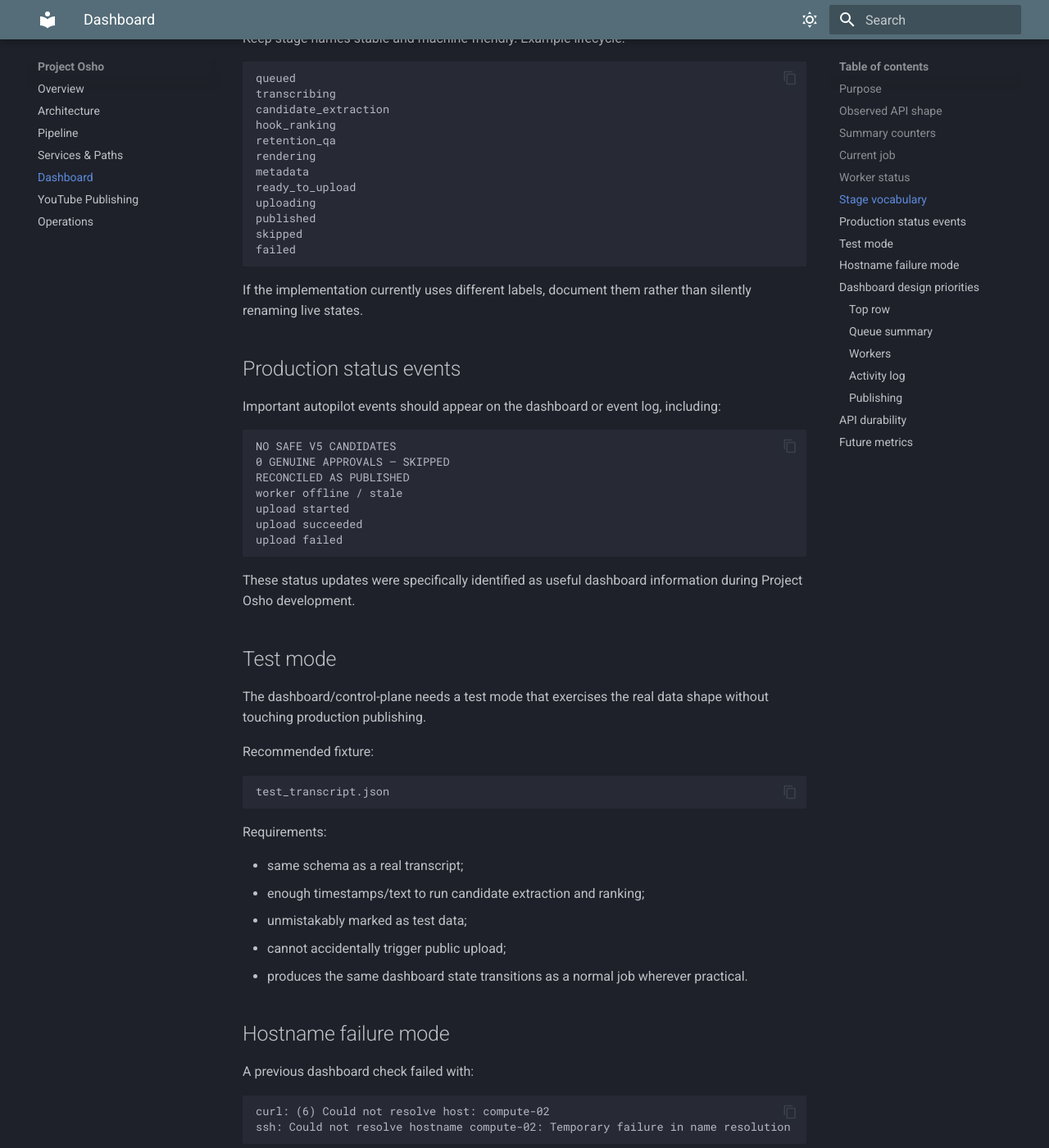
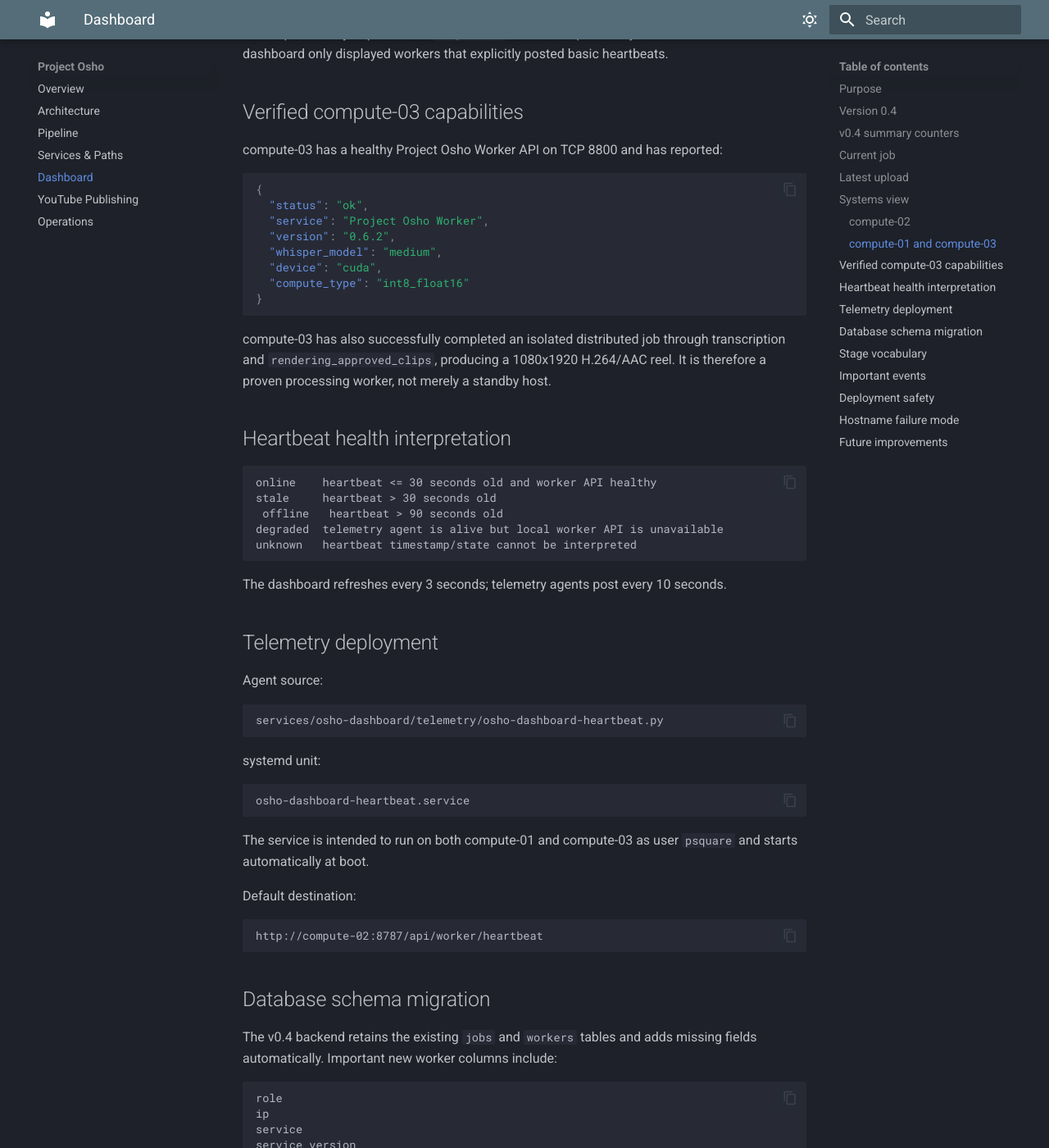
Before and after one commit to prabhat324/p2-home-os, an MkDocs documentation site: the page built from docs/12-project-osho/dashboard.md, in a window 1280 px wide and 1400 px high, scrolled down 2770 px. Shown: the whole window at 82% size. Built offline with MkDocs 1.6.1 and Material for MkDocs 9.7.7, drawn with Linux system fonts in a browser that asks for light colours; some of the changed text lies outside the part shown.

Commit message:
docs: document Osho dashboard v0.4 telemetry

````diff
--- a/docs/12-project-osho/dashboard.md
+++ b/docs/12-project-osho/dashboard.md
@@ -2,128 +2,217 @@
 
 ## Purpose
 
-The Project Osho dashboard is the human-visible surface for a zero-touch system. It should answer three questions immediately:
+The Project Osho dashboard is the human-visible surface for the zero-touch pipeline. It should answer immediately:
 
 1. What is Osho doing right now?
 2. Is every worker healthy?
-3. What happened to recent jobs and uploads?
+3. Which node owns the work?
+4. What happened to recent jobs and uploads?
 
 The dashboard backend runs on `compute-02`, keeping UI/control-plane responsibilities separate from GPU-heavy processing.
 
-## Observed API shape
+## Version 0.4
 
-The dashboard API has returned JSON structured like:
+As of 2026-08-14, dashboard v0.4 is source-controlled under:
 
-```json
-{
-  "timestamp": "2026-08-14T01:54:33.664603+00:00",
-  "summary": {
-    "uploaded": 0,
-    "processing": 0,
-    "queued": 15,
-    "failed": 1
-  },
-  "current_job": {
-    "id": "OSHO-20260813-200537-fc38cb",
-    "status": "ready_to_upload",
-    "stage": "ready_to_upload",
-    "title": "A Bird on the Wing 09",
-    "progress": 100.0,
-    "created_at": "2026-08-13T20:05:37.918243+00:00",
-    "updated_at": "2026-08-13T20:06:51.134561+00:00",
-    "published_at": null,
-    "youtube_url": null,
-    "error": null
-  },
-  "latest_upload": null,
-  "workers": []
-}
+```text
+services/osho-dashboard/
 ```
 
-The exact implementation may evolve, but this schema captures the important control-plane concepts.
+The production dashboard remains on compute-02 at:
 
-## Summary counters
+```text
+http://compute-02:8787
+```
 
-Recommended counters:
+v0.4 is designed as an in-place upgrade of the existing v0.3 SQLite-backed dashboard. Its schema migration adds columns with `ALTER TABLE` and preserves the current `/data/osho.db` database.
 
-- `uploaded` — successfully published jobs with durable receipts.
-- `processing` — jobs actively owned by a worker.
-- `queued` — jobs waiting for work.
-- `failed` — jobs that need intervention or retry.
-- `skipped` — useful future addition for sources intentionally rejected by QA.
+## v0.4 summary counters
 
-Skipped and failed must not be combined. A healthy zero-touch pipeline will intentionally skip some sources.
+```text
+Uploaded
+Processing
+Ready
+Queued
+Skipped
+Failed
+```
+
+`Skipped` is intentionally separate from `Failed`. Project Osho can reject a source because it has no safe V5 candidate or no genuine retention approval; that is healthy pipeline behavior, not a failure.
 
 ## Current job
 
-The dashboard should expose:
+The dashboard supports:
 
 ```text
 job ID
-source ID/title
+source title
 status
 stage
 progress
 assigned worker
-created timestamp
-last updated timestamp
+created / updated timestamps
 published timestamp
-YouTube URL/video ID
+YouTube URL
 error
 ```
 
-A job at `progress: 100` is not necessarily published. For example, `ready_to_upload` means production is complete but the upload still needs to succeed and be recorded.
+The `/api/jobs/update` payload now accepts an optional `worker` field. Controllers should populate it whenever work is assigned to `compute-01` or `compute-03`.
 
-## Worker status
+## Latest upload
 
-Each worker entry should include at least:
+The latest successful upload card shows:
+
+- title / job ID;
+- publish/update timestamp;
+- clickable YouTube URL when present.
+
+A local `ready_to_upload` state is not considered published until the publishing layer succeeds and durable upload evidence is recorded.
+
+## Systems view
+
+### compute-02
+
+The control plane is displayed explicitly with:
 
 ```text
-name
-status
-current_job
-stage
-progress
-last_seen
-age_seconds
+compute-02
+192.168.0.88:8787  dashboard/controller
+Piper :10200
 ```
 
-Recommended extensions:
+### compute-01 and compute-03
+
+GPU workers register dynamically through:
 
 ```text
+POST /api/worker/heartbeat
+```
+
+The v0.4 telemetry agent reports every 10 seconds and can expose:
+
+```text
+hostname / role
+LAN IP / worker port
+worker API health
+worker version
+current worker stage/job when supplied
+heartbeat age
 GPU model
 GPU utilization
 VRAM used / total
 GPU temperature
-power draw
-CPU load
-free disk
-Ollama model loaded
-worker version
+GPU power draw
+1-minute system load
+free space on /srv (or / fallback)
+active Ollama model
+Whisper model
+CUDA/device type
+Whisper compute type
+compute-01 autopilot systemd state
+telemetry-agent version
 ```
 
-Worker state should be derived from recent heartbeats, not merely whether the host responds to ping.
+This is particularly important for `compute-03`, which was previously invisible because the v0.3 dashboard only displayed workers that explicitly posted basic heartbeats.
 
-Suggested health interpretation:
+## Verified compute-03 capabilities
+
+compute-03 has a healthy Project Osho Worker API on TCP 8800 and has reported:
+
+```json
+{
+  "status": "ok",
+  "service": "Project Osho Worker",
+  "version": "0.6.2",
+  "whisper_model": "medium",
+  "device": "cuda",
+  "compute_type": "int8_float16"
+}
+```
+
+compute-03 has also successfully completed an isolated distributed job through transcription and `rendering_approved_clips`, producing a 1080x1920 H.264/AAC reel. It is therefore a proven processing worker, not merely a standby host.
+
+## Heartbeat health interpretation
 
 ```text
-online     heartbeat fresh
-stale      heartbeat delayed beyond normal processing interval
-offline    heartbeat exceeded failure threshold
-drain      intentionally accepting no new jobs
+online    heartbeat <= 30 seconds old and worker API healthy
+stale     heartbeat > 30 seconds old
+ offline   heartbeat > 90 seconds old
+degraded  telemetry agent is alive but local worker API is unavailable
+unknown   heartbeat timestamp/state cannot be interpreted
 ```
+
+The dashboard refreshes every 3 seconds; telemetry agents post every 10 seconds.
+
+## Telemetry deployment
+
+Agent source:
+
+```text
+services/osho-dashboard/telemetry/osho-dashboard-heartbeat.py
+```
+
+systemd unit:
+
+```text
+osho-dashboard-heartbeat.service
+```
+
+The service is intended to run on both compute-01 and compute-03 as user `psquare` and starts automatically at boot.
+
+Default destination:
+
+```text
+http://compute-02:8787/api/worker/heartbeat
+```
+
+## Database schema migration
+
+The v0.4 backend retains the existing `jobs` and `workers` tables and adds missing fields automatically. Important new worker columns include:
+
+```text
+role
+ip
+service
+service_version
+worker_port
+gpu_name
+gpu_utilization
+vram_used_mb
+vram_total_mb
+gpu_temperature_c
+gpu_power_w
+ollama_model
+whisper_model
+device
+compute_type
+load_1m
+disk_free_gb
+autopilot_status
+telemetry_version
+```
+
+The `jobs` table adds:
+
+```text
+worker
+```
+
+Runtime database files are ignored by Git and must not be committed.
 
 ## Stage vocabulary
 
-Keep stage names stable and machine-friendly. Example lifecycle:
+Keep machine-readable stage names stable. Current/recommended vocabulary includes:
 
 ```text
 queued
+downloading
 transcribing
 candidate_extraction
 hook_ranking
 retention_qa
 rendering
+rendering_approved_clips
 metadata
 ready_to_upload
 uploading
@@ -132,120 +221,70 @@ skipped
 failed
 ```
 
-If the implementation currently uses different labels, document them rather than silently renaming live states.
+## Important events
 
-## Production status events
-
-Important autopilot events should appear on the dashboard or event log, including:
+Meaningful zero-touch events include:
 
 ```text
 NO SAFE V5 CANDIDATES
 0 GENUINE APPROVALS — SKIPPED
 RECONCILED AS PUBLISHED
-worker offline / stale
+worker stale / offline / degraded
 upload started
 upload succeeded
 upload failed
 ```
 
-These status updates were specifically identified as useful dashboard information during Project Osho development.
+A future activity/event stream should persist these as structured events rather than scrape terminal logs.
 
-## Test mode
+## Deployment safety
 
-The dashboard/control-plane needs a test mode that exercises the real data shape without touching production publishing.
-
-Recommended fixture:
+The repository includes:
 
 ```text
-test_transcript.json
+services/osho-dashboard/deploy-to-compute02.sh
 ```
 
-Requirements:
+The deployment script:
 
-- same schema as a real transcript;
-- enough timestamps/text to run candidate extraction and ranking;
-- unmistakably marked as test data;
-- cannot accidentally trigger public upload;
-- produces the same dashboard state transitions as a normal job wherever practical.
+1. backs up the currently deployed source/config on compute-02;
+2. preserves `data/osho.db`;
+3. validates Docker Compose;
+4. rebuilds the container;
+5. checks `/health` and `/api/dashboard`.
+
+Detailed deployment instructions are in `services/osho-dashboard/README.md`.
 
 ## Hostname failure mode
 
-A previous dashboard check failed with:
+A previous dashboard outage was caused by cluster name resolution:
 
 ```text
 curl: (6) Could not resolve host: compute-02
-ssh: Could not resolve hostname compute-02: Temporary failure in name resolution
+ssh: Could not resolve hostname compute-02
 ```
 
-This was a cluster name-resolution problem, not proof of a broken dashboard backend.
-
-Troubleshooting order:
+Troubleshoot in this order:
 
 ```bash
 getent hosts compute-02
 ping -c 2 compute-02
 ssh compute-02
-ss -lntp
-curl -v http://compute-02:<port>/<route>
+curl -fsS http://compute-02:8787/health
 ```
 
-Do not restart or rewrite application code before confirming that DNS/hosts resolution and the TCP listener work.
+Do not rewrite application code until name resolution and TCP reachability have been verified.
 
-## Dashboard design priorities
+## Future improvements
 
-A dedicated phone/tablet dashboard should favor status at a glance:
+Useful next dashboard features include:
 
-### Top row
-
-```text
-AUTOPILOT: RUNNING / STOPPED
-CURRENT SOURCE
-CURRENT STAGE
-PROGRESS
-```
-
-### Queue summary
-
-```text
-Queued | Processing | Uploaded | Skipped | Failed
-```
-
-### Workers
-
-One compact card per worker showing:
-
-```text
-compute-01  ONLINE  ranking  66% GPU  74°C
-compute-03  ONLINE  idle     17% GPU  57°C
-```
-
-### Activity log
-
-Latest meaningful events, newest first.
-
-### Publishing
-
-Latest upload title, timestamp, and YouTube link/video ID.
-
-## API durability
-
-The dashboard should read durable state from the controller/job store. It should not depend on scraping terminal output as its primary data source.
-
-Terminal/process inspection is excellent for diagnostics, but the control plane should expose stable structured data directly.
-
-## Future metrics
-
-Persist metrics that can answer:
-
-- average time per source;
-- time spent per stage;
-- jobs per day;
-- skip rate;
-- failure rate;
-- average candidates generated;
-- average candidates surviving QA;
-- worker utilization;
+- durable activity/event timeline;
+- per-stage elapsed time;
+- historical GPU/worker utilization charts;
+- jobs processed per worker;
+- skip/failure rates by ranker/QA version;
 - uploads per day/week;
-- ranker version vs resulting YouTube retention/performance.
-
-This turns the dashboard from a status screen into the feedback system used to improve Osho itself.
+- YouTube performance feedback correlated with candidate/ranker versions;
+- worker drain/maintenance mode;
+- alerts for stale workers, low disk, overheating, or repeated failures.
````
